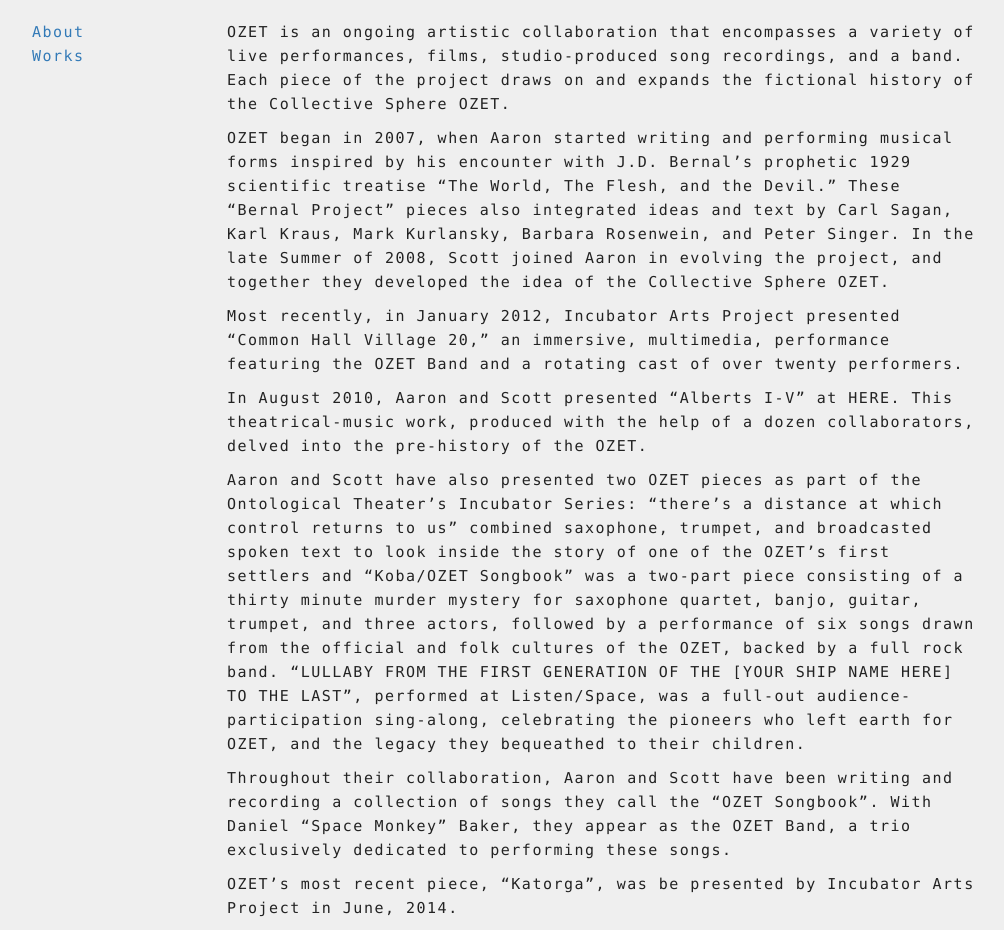
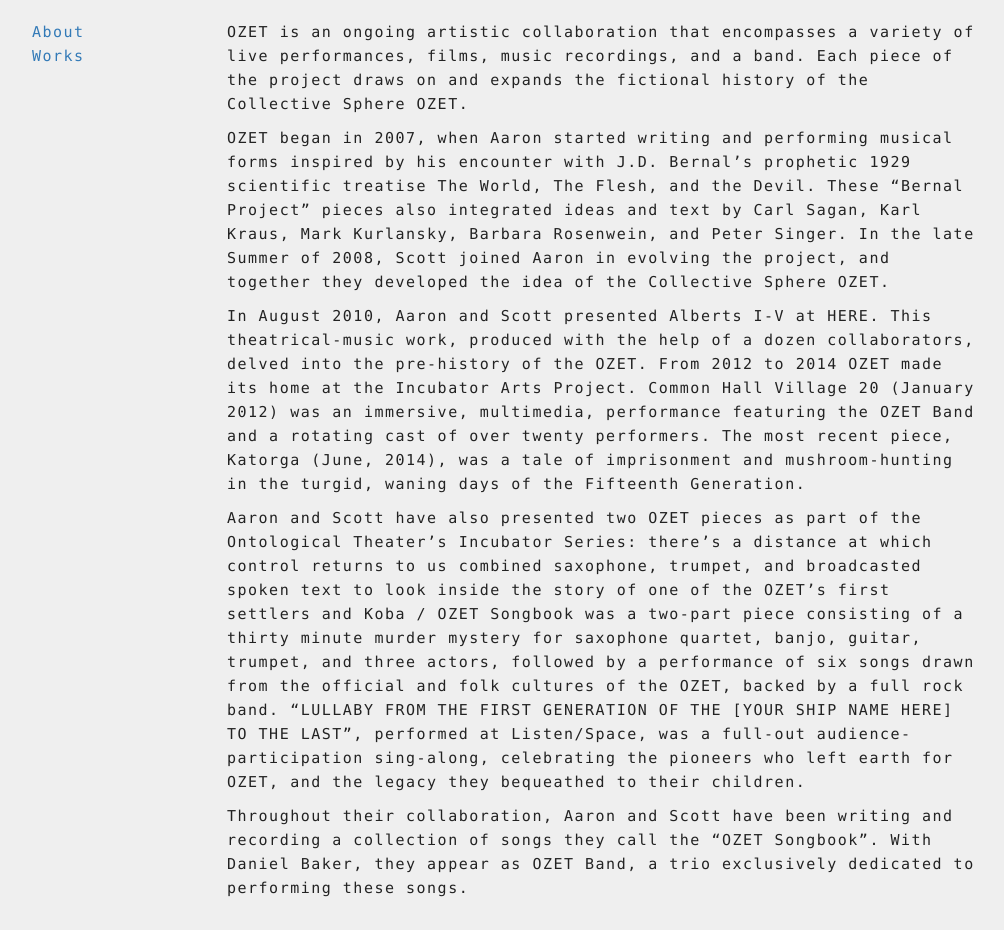
Before and after one commit to the-ozet/the-ozet.github.io, a Jekyll site: the page built from about.md, in a window 1280 px wide. Shown: the whole page, without its empty margins (38-1042 px from the left). Built offline with Jekyll 4.4.1, drawn with Linux system fonts in a browser that asks for light colours.

Commit message:
Update about.md

```diff
--- a/about.md
+++ b/about.md
@@ -3,16 +3,12 @@ main_img: "fields.jpg"
 catgory: About
 ---
 
-OZET is an ongoing artistic collaboration that encompasses a variety of live performances, films, studio-produced song recordings, and a band. Each piece of the project draws on and expands the fictional history of the Collective Sphere OZET.
+OZET is an ongoing artistic collaboration that encompasses a variety of live performances, films, music recordings, and a band. Each piece of the project draws on and expands the fictional history of the Collective Sphere OZET.
 
-OZET began in 2007, when Aaron started writing and performing musical forms inspired by his encounter with J.D. Bernal's prophetic 1929 scientific treatise "The World, The Flesh, and the Devil." These "Bernal Project" pieces also integrated ideas and text by Carl Sagan, Karl Kraus, Mark Kurlansky, Barbara Rosenwein, and Peter Singer. In the late Summer of 2008, Scott joined Aaron in evolving the project, and together they developed the idea of the Collective Sphere OZET.
+OZET began in 2007, when Aaron started writing and performing musical forms inspired by his encounter with J.D. Bernal's prophetic 1929 scientific treatise The World, The Flesh, and the Devil. These "Bernal Project" pieces also integrated ideas and text by Carl Sagan, Karl Kraus, Mark Kurlansky, Barbara Rosenwein, and Peter Singer. In the late Summer of 2008, Scott joined Aaron in evolving the project, and together they developed the idea of the Collective Sphere OZET.
 
-Most recently, in January 2012, Incubator Arts Project presented "Common Hall Village 20," an immersive, multimedia, performance featuring the OZET Band and a rotating cast of over twenty performers.
+In August 2010, Aaron and Scott presented Alberts I-V at HERE. This theatrical-music work, produced with the help of a dozen collaborators, delved into the pre-history of the OZET. From 2012 to 2014 OZET made its home at the Incubator Arts Project. Common Hall Village 20 (January 2012) was an immersive, multimedia, performance featuring the OZET Band and a rotating cast of over twenty performers. The most recent piece, Katorga (June, 2014), was a tale of imprisonment and mushroom-hunting in the turgid, waning days of the Fifteenth Generation.
 
-In August 2010, Aaron and Scott presented "Alberts I-V" at HERE. This theatrical-music work, produced with the help of a dozen collaborators, delved into the pre-history of the OZET.
+Aaron and Scott have also presented two OZET pieces as part of the Ontological Theater's Incubator Series: there's a distance at which control returns to us combined saxophone, trumpet, and broadcasted spoken text to look inside the story of one of the OZET's first settlers and Koba / OZET Songbook was a two-part piece consisting of a thirty minute murder mystery for saxophone quartet, banjo, guitar, trumpet, and three actors, followed by a performance of six songs drawn from the official and folk cultures of the OZET, backed by a full rock band. "LULLABY FROM THE FIRST GENERATION OF THE [YOUR SHIP NAME HERE] TO THE LAST", performed at Listen/Space, was a full-out audience-participation sing-along, celebrating the pioneers who left earth for OZET, and the legacy they bequeathed to their children.
 
-Aaron and Scott have also presented two OZET pieces as part of the Ontological Theater's Incubator Series: "there's a distance at which control returns to us" combined saxophone, trumpet, and broadcasted spoken text to look inside the story of one of the OZET's first settlers and "Koba/OZET Songbook" was a two-part piece consisting of a thirty minute murder mystery for saxophone quartet, banjo, guitar, trumpet, and three actors, followed by a performance of six songs drawn from the official and folk cultures of the OZET, backed by a full rock band. "LULLABY FROM THE FIRST GENERATION OF THE [YOUR SHIP NAME HERE] TO THE LAST", performed at Listen/Space, was a full-out audience-participation sing-along, celebrating the pioneers who left earth for OZET, and the legacy they bequeathed to their children.
-
-Throughout their collaboration, Aaron and Scott have been writing and recording a collection of songs they call the "OZET Songbook". With Daniel "Space Monkey" Baker, they appear as the OZET Band, a trio exclusively dedicated to performing these songs.
-
-OZET's most recent piece, "Katorga", was be presented by Incubator Arts Project in June, 2014.
+Throughout their collaboration, Aaron and Scott have been writing and recording a collection of songs they call the "OZET Songbook". With Daniel Baker, they appear as OZET Band, a trio exclusively dedicated to performing these songs.
```
